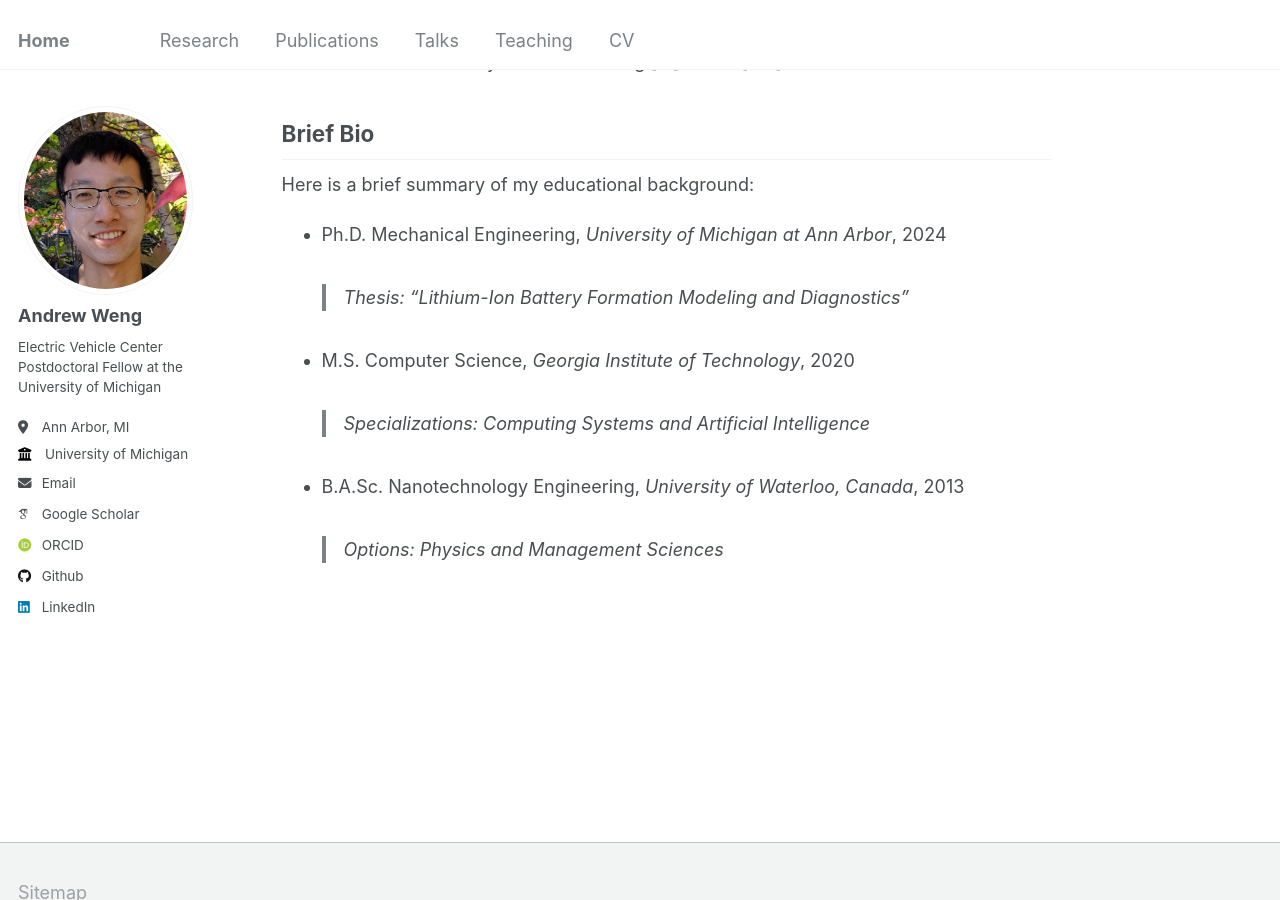
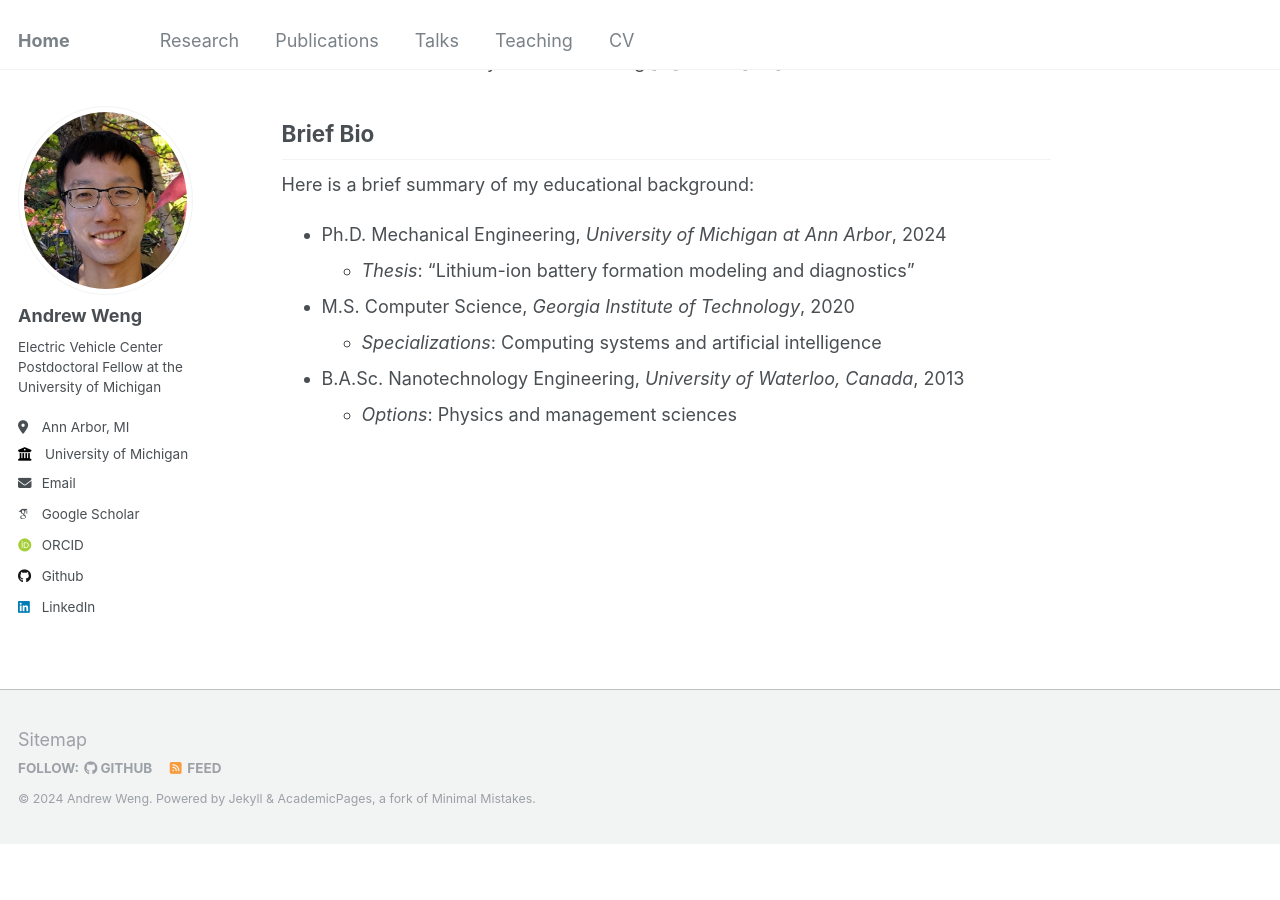
Before and after one commit to wengandrew/wengandrew.github.io, a Jekyll site: the page built from _pages/about.md, in a window 1280 px wide and 900 px high, scrolled down 1171 px. Built offline with Jekyll 4.4.1, drawn with Linux system fonts in a browser that asks for light colours; some web fonts are replaced; after the commit the page ends 2016 px from its top, so only the background shows below that.

Commit message:
Minor aesthetic updates

```diff
--- a/_pages/about.md
+++ b/_pages/about.md
@@ -33,8 +33,8 @@ I would love to hear from you! Please write me an email if you'd like to start a
 Here is a brief summary of my educational background:
 
 - Ph.D. Mechanical Engineering, *University of Michigan at Ann Arbor*, 2024
-  > *Thesis*: "Lithium-Ion Battery Formation Modeling and Diagnostics"
+  - *Thesis*: "Lithium-ion battery formation modeling and diagnostics"
 - M.S. Computer Science, *Georgia Institute of Technology*, 2020
-  > *Specializations*: Computing Systems and Artificial Intelligence
+  - *Specializations*: Computing systems and artificial intelligence
 - B.A.Sc. Nanotechnology Engineering, *University of Waterloo, Canada*, 2013
-  > *Options*: Physics and Management Sciences
+  - *Options*: Physics and management sciences
```
